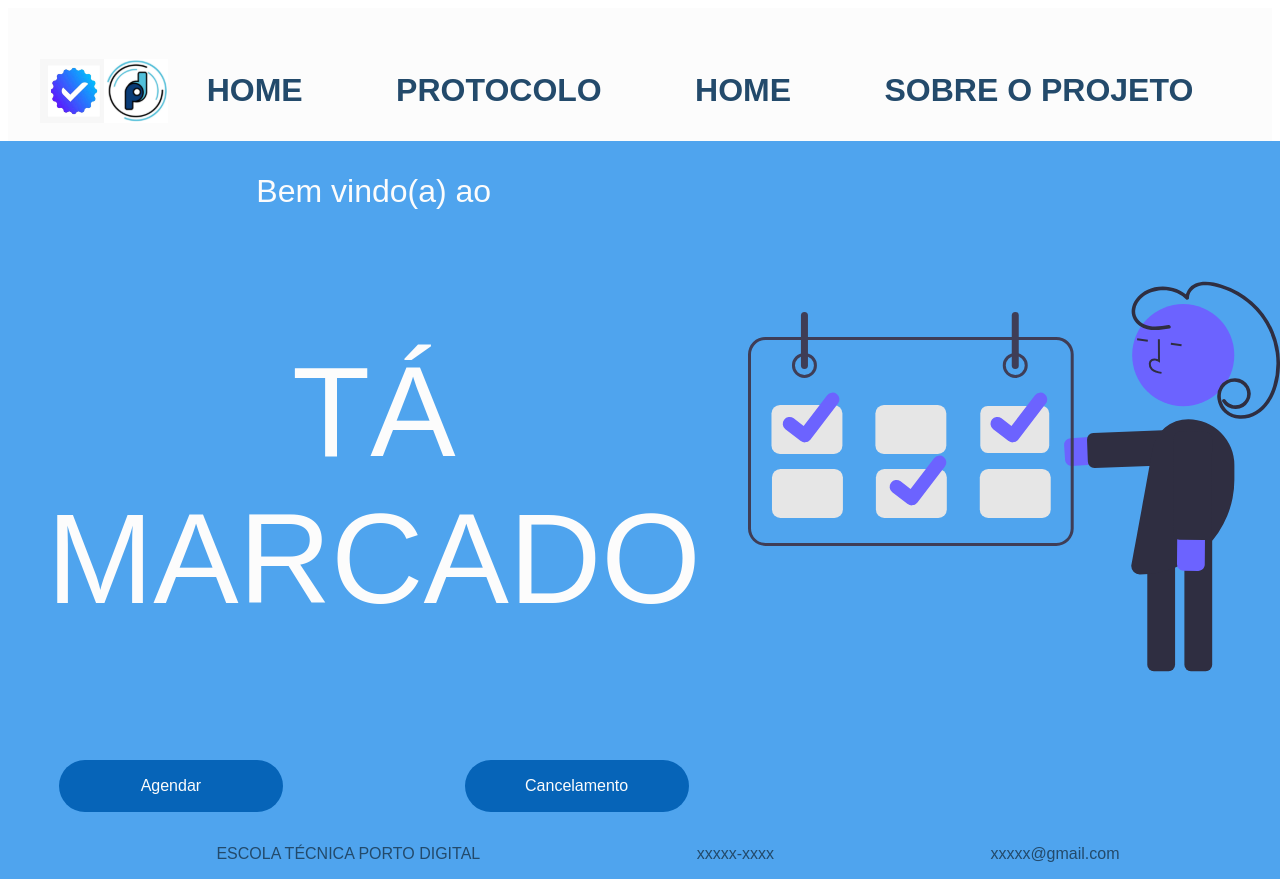
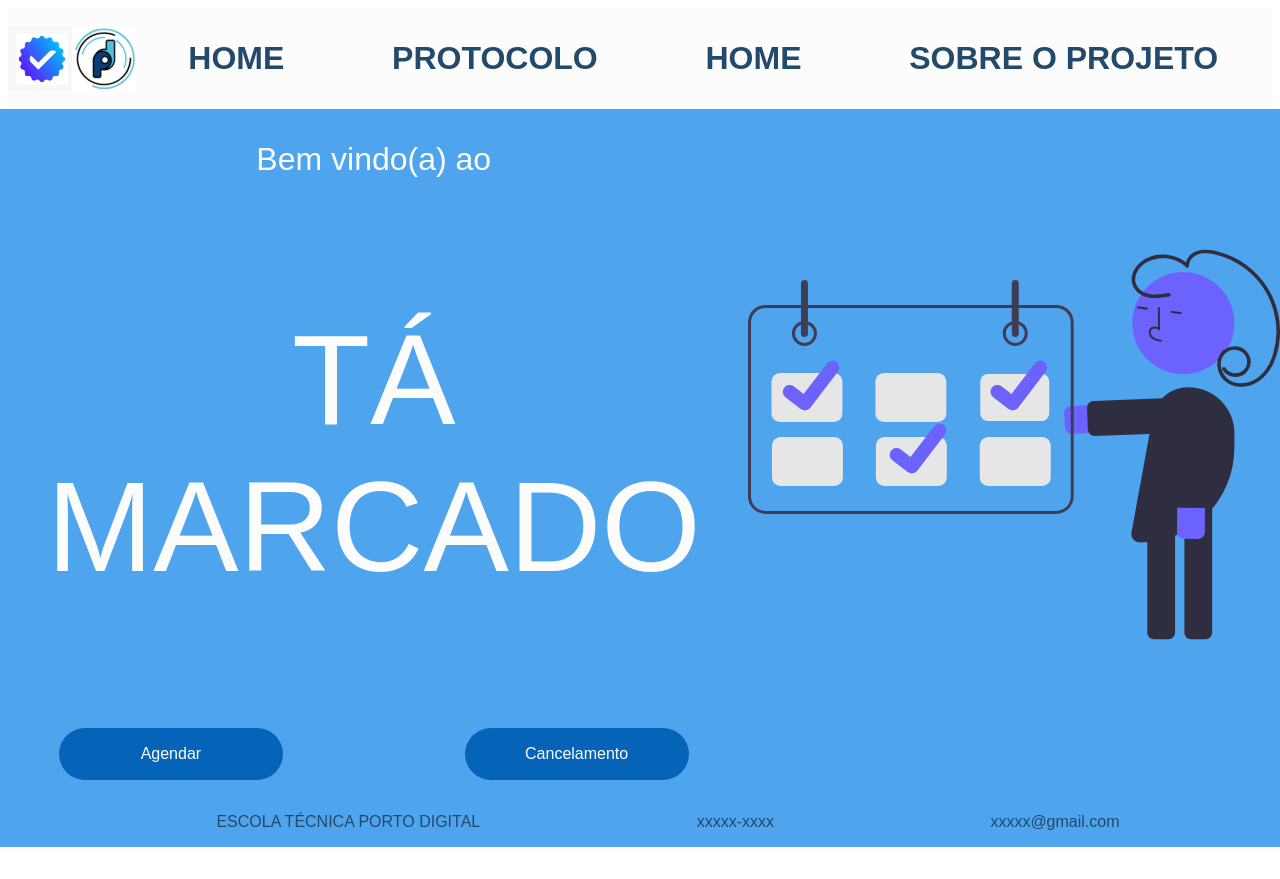
Before and after one commit to DiegoLimaDev/ta_marcado, a React (Create React App) app: page / in a window 1280 px wide. After the commit the page ends 847 px from the top, so only its background shows below. Built offline with nearby package versions, Linux system fonts and the light colour scheme; some icons are missing; a web font is replaced by a local one.

Commit message:
padding config

```diff
--- a/src/components/Topbar.jsx
+++ b/src/components/Topbar.jsx
@@ -10,9 +10,8 @@ import { TopbarMobile } from './TopbarMobile';
 
 const Container = styled.div`
   background-color: ${theme.colors.white};
-  padding: 2rem 2rem 0 2rem;
+  /* padding: 2rem 2rem 0 2rem; */
   min-height: 6rem;
-
   @media (max-width: 1000px) {
     padding: 0;
     height: auto;
```
